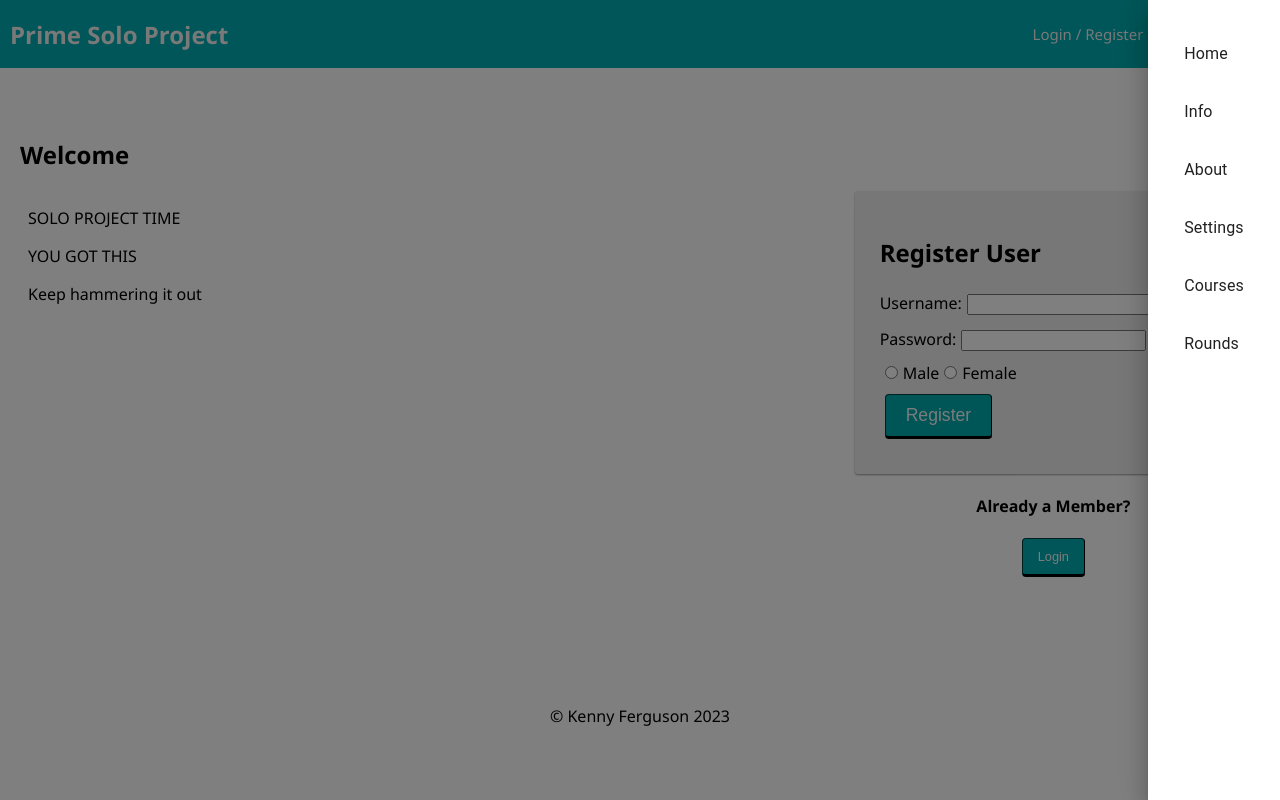
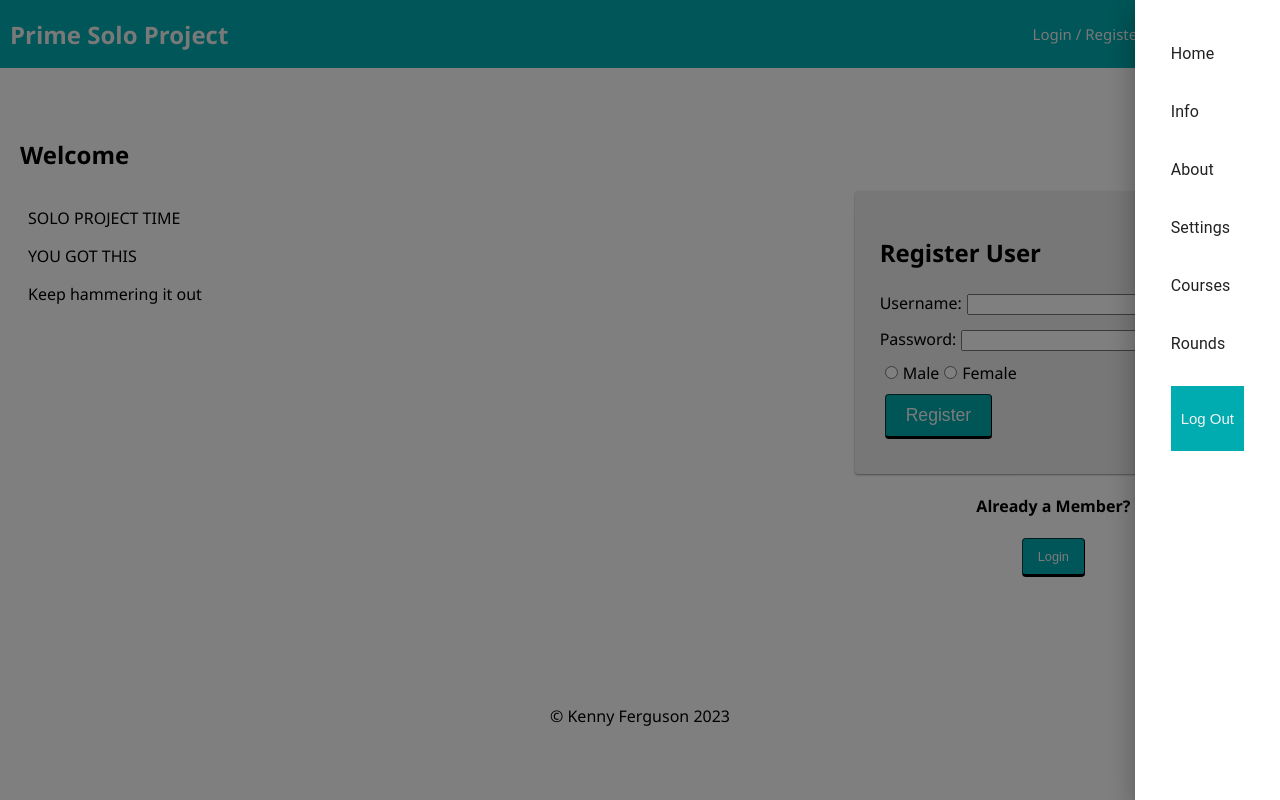
Before and after one commit to Kennyfergy/Golf-Handi-Calc, a React (Create React App) app: page /#/home in a window 1280 px wide. Both pictures are taken after a click on the button 1248 px from the left and 35 px from the top of the page. Built offline with nearby package versions, Linux system fonts and the light colour scheme; no server answers.

Commit message:
initial setup for feature to display users handicap on page

```diff
--- a/src/components/Nav/Nav.jsx
+++ b/src/components/Nav/Nav.jsx
@@ -111,9 +111,17 @@ function Nav() {
             >
               <ListItemText primary="Rounds" />
             </ListItem>
-            {/* <ListItem button onClick={() => setDrawerOpen(false)}>
+            {/* <ListItem
+              button
+              onClick={() => setDrawerOpen(false)}
+              component={Link}
+              to="/rounds"
+            >
+              <ListItemText primary="Log Out" />
+            </ListItem> */}
+            <ListItem button onClick={() => setDrawerOpen(false)}>
               <LogOutButton className="navLink" />
-            </ListItem> */}
+            </ListItem>
           </List>
         </Drawer>
       </div>
--- a/src/components/UserPage/UserPage.jsx
+++ b/src/components/UserPage/UserPage.jsx
@@ -1,6 +1,6 @@
-import React from 'react';
-import LogOutButton from '../LogOutButton/LogOutButton';
-import {useSelector} from 'react-redux';
+import React from "react";
+
+import { useSelector } from "react-redux";
 
 function UserPage() {
   // this component doesn't do much to start, just renders some user reducer info to the DOM
@@ -9,10 +9,9 @@ function UserPage() {
     <div className="container">
       <h2>Welcome, {user.username}!</h2>
       <p>Your ID is: {user.id}</p>
-      <LogOutButton className="btn" />
+      <p>Handicap Index: </p>
     </div>
   );
 }
 
-// this allows us to use <App /> in index.js
 export default UserPage;
```
